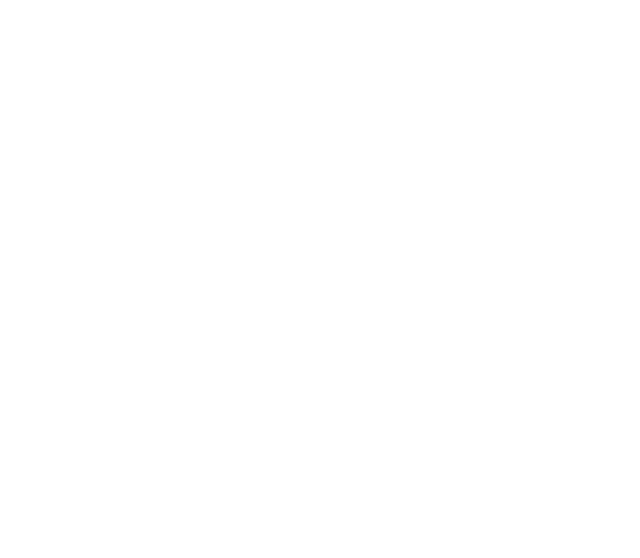
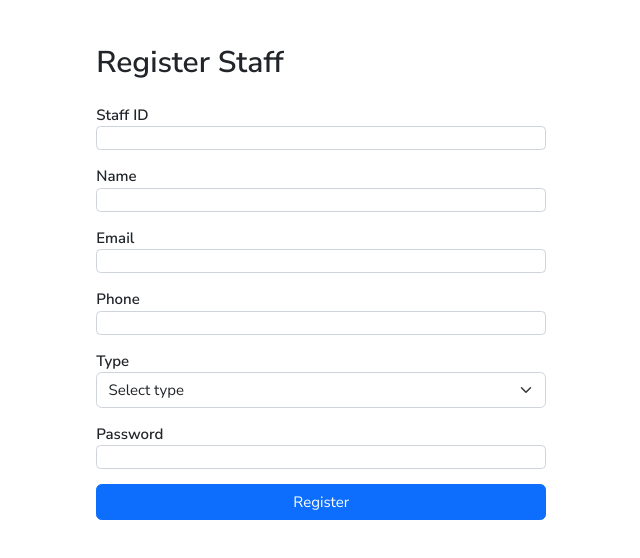
Before and after one commit to dinethpiyumantha/sliit-reasearch-management-tool-frontend, a React (Vite) app: page /staff/register in a window 1280 px wide. Before the commit this address had no page. Shown: the top 558 px of the page, without its empty margins (270-910 px from the left). Built offline with nearby package versions, Linux system fonts and the light colour scheme.

Commit message:
Staff registration page created

```diff
--- a/src/App.jsx
+++ b/src/App.jsx
@@ -8,6 +8,7 @@
 import { Routes, Route } from 'react-router-dom';
 import Chat from './pages/chat/Chat';
 import Home from './pages/home/Home';
+import RegisterStaff from './pages/staff/RegisterStaff';
 
 export default function App() {
   return (
@@ -20,6 +21,7 @@
         <Route path="/group/supervisors" element={<RequestSupervisors/>} />
         <Route path="/group/submissions" element={<SubmitDocument/>} />
         <Route path="/group/discussion" element={<Chat/>} />
+        <Route path="/staff/register" element={<RegisterStaff/>}/>
       </Routes>
     </div>
   )
--- /dev/null
+++ b/src/pages/staff/RegisterStaff.jsx
@@ -0,0 +1,61 @@
+import React, { useState } from 'react'
+
+
+export default function RegisterStaff() {
+  const [form, setForm] = useState({
+    staffId:"",
+    name: "",
+    email: "",
+    phone: "",
+    type: "",
+    password: "",
+  });
+
+
+  const handleChange = (e) => {
+      setForm({...form, [e.target.name]: e.target.value});
+  };
+
+    return (
+
+      <div className="container mt-md-5 pb-md-5">
+      <div className="container d-flex justify-content-center">
+       <div className="col-md-6">
+         <h2 className="mb-4">Register Staff</h2>
+          <form onSubmit="submit" style={{width: '30rem'}}>
+              <div className="form-group mb-3">
+                <label htmlFor="staffId">Staff ID</label>
+                <input className="form-control" onChange={handleChange} type="text" name="staffId" />
+              </div>
+              <div className="form-group mb-3">
+                <label htmlFor="name">Name</label>
+                <input className="form-control" onChange={handleChange} type="text" name="name" />
+              </div>
+              <div className="form-group mb-3">
+                <label htmlFor="email">Email</label>
+                <input className="form-control" onChange={handleChange} type="email" name="email" />
+              </div>
+              <div className="form-group mb-3">
+                <label htmlFor="phone">Phone</label>
+                <input className="form-control" onChange={handleChange} type="tel" name="phone"/>
+              </div>
+              <div className="form-group mb-3">
+                <label htmlFor="type">Type</label>
+                <select className="form-select"  onChange={handleChange} name="type" defaultValue="Select type">
+                  <option defaultValue="Select type">Select type</option>
+                  <option value="Supervisor">Supervisor</option>
+                  <option value="Co-supervisor">Co-supervisor</option>
+                  <option value="Panel member">Panel Member</option></select>
+              </div>
+              <div className="form-group mb-3">
+                <label htmlFor="password">Password</label>
+                <input className="form-control" onChange={handleChange} type="password" name="password" />
+              </div>
+              <input type="Submit" className="btn btn-primary" style={{width: '30rem'}} value="Register"/>
+           </form>
+       </div>
+    </div>
+  </div>
+
+  );
+}
```
